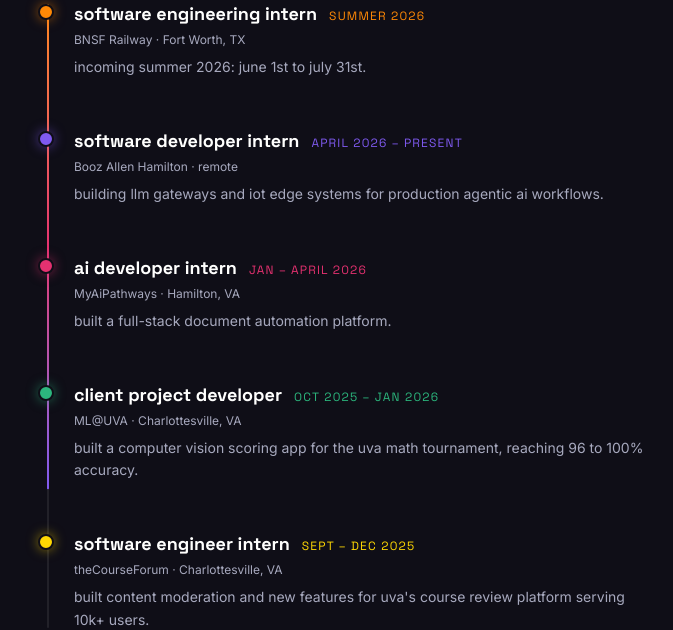
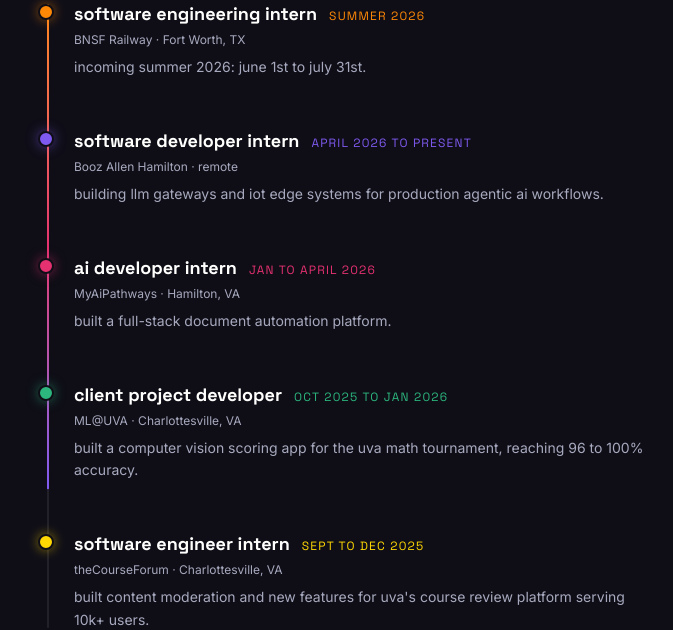
Before and after one commit to tyl3rn/portfolio, a Next.js app: page / in a window 1280 px wide. Shown: the part 2600-3230 px from the top of the page, without its empty margins (122-795 px from the left). Built offline with nearby package versions, Linux system fonts and the light colour scheme.

Commit message:
use to in date ranges instead of dashes

```diff
--- a/app/page.tsx
+++ b/app/page.tsx
@@ -20,7 +20,7 @@
     role: "software developer intern",
     company: "Booz Allen Hamilton",
     location: "remote",
-    period: "april 2026 – present",
+    period: "april 2026 to present",
     description:
       "building llm gateways and iot edge systems for production agentic ai workflows.",
     color: "#7f5af0",
@@ -29,7 +29,7 @@
     role: "ai developer intern",
     company: "MyAiPathways",
     location: "Hamilton, VA",
-    period: "jan – april 2026",
+    period: "jan to april 2026",
     description: "built a full-stack document automation platform.",
     color: "#e53170",
   },
@@ -37,7 +37,7 @@
     role: "client project developer",
     company: "ML@UVA",
     location: "Charlottesville, VA",
-    period: "oct 2025 – jan 2026",
+    period: "oct 2025 to jan 2026",
     description:
       "built a computer vision scoring app for the uva math tournament, reaching 96 to 100% accuracy.",
     color: "#2cb67d",
@@ -46,7 +46,7 @@
     role: "software engineer intern",
     company: "theCourseForum",
     location: "Charlottesville, VA",
-    period: "sept – dec 2025",
+    period: "sept to dec 2025",
     description:
       "built content moderation and new features for uva's course review platform serving 10k+ users.",
     color: "#ffd803",
```
